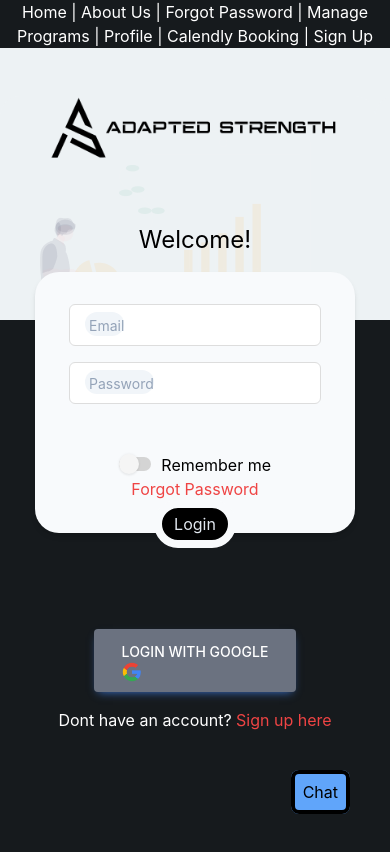
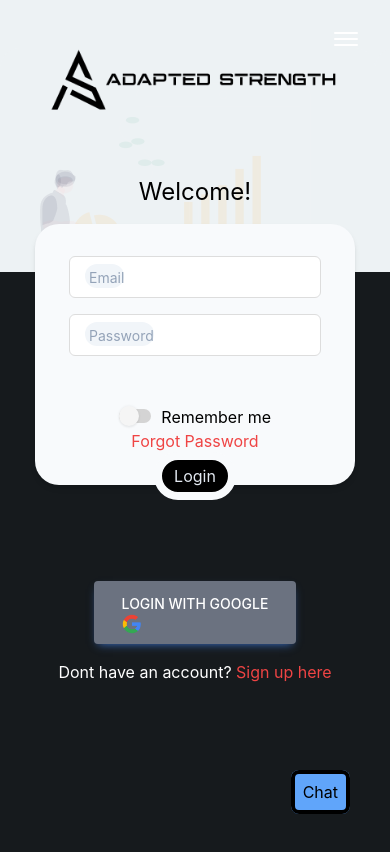
Before and after one commit to kyperbelt/adapted-strength, a React (Create React App) app in the folder frontend/adapted_strength-app/: page /login in a window 390 px wide. Shown: the top 852 px of the page. Built offline with nearby package versions, Linux system fonts and the light colour scheme.

Commit message:
Created hamburger toggle menu. Navbar now slides from right

```diff
--- a/frontend/adapted_strength-app/src/components/navBar.jsx
+++ b/frontend/adapted_strength-app/src/components/navBar.jsx
@@ -6,45 +6,52 @@ Team: TeraBITE
 
 import { AuthApi } from "../api/AuthApi";
 import { useNavigate } from 'react-router-dom';
-
+import React, { useState } from 'react';
 import { Link } from "react-router-dom";
 import StateGuard from "../util/StateGuard";
 
 export default function NavBar() {
   const nav = useNavigate();
+  const [hamburgerOpen, setHamOpen] = useState(false);
 
+  const toggleHammy = () => {
+    setHamOpen(!hamburgerOpen);
+  }
   const onLogOut = async () => {
     // TODO: handle logout errors
     //      right now we just await and dont do nothing about it
     await AuthApi.logout();
     nav("/");
+
   }
+
 
   // TODO: We need to use conditional rendering for nav so that we do not show
   //      certain options when the user is not logged in for example, or if they
   //      dont have the right permissions or are in a wrong state/certain page/step.
   return (
-    <header>
-      <nav className="bg-[#161A1D] text-white">
-        {/* We want to use Link instead of anchor tags when we link internally */}
-        <Link to="/">Home</Link>
-        <span> | </span>
-        <Link to="/about">About Us</Link>
-        <span> | </span>
-        <Link to="/forgot-password">Forgot Password</Link>
-        <span> | </span>
-        <Link to="/program-management">Manage Programs</Link>
-        <span> | </span>
-        <Link to="profile">Profile</Link>
-        <span> | </span>
-        <Link to="/consultations">Calendly Booking</Link>
-        <span> | </span>
-        <Link to="sign-up">Sign Up</Link>
-        <StateGuard state={() => AuthApi.isLoggedIn()}><span> |
-          <button className="ml-1" type="button" onClick={onLogOut}>Log Out</button></span>
-        </StateGuard>
+    <div>
+      <div className={`fixed top-0 right-0 bottom-0 left-0 bg-black opacity-50 z-50 ${hamburgerOpen ? 'block' : 'hidden'}`} onClick={toggleHammy}></div>
+      <nav className={`fixed top-0 right-0 h-full bg-gray-900 text-white w-64 py-8 px-4 transform transition-transform ease-in-out duration-300 ${hamburgerOpen ? 'translate-x-0' : 'translate-x-full'}`}>
+        <div className="flex flex-col">
+
+          <Link to="/" className="py-2 hover:bg-gray-800" onClick={toggleHammy}>Home</Link>
+          <Link to="/about" className="py-2 hover:bg-gray-800" onClick={toggleHammy}>About Us</Link>
+          <Link to="/forgot-password" className="py-2 hover:bg-gray-800" onClick={toggleHammy}>Forgot Password</Link>
+          <Link to="/program-management" className="py-2 hover:bg-gray-800" onClick={toggleHammy}>Manage Programs</Link>
+          <Link to="/profile" className="py-2 hover:bg-gray-800" onClick={toggleHammy}>Profile</Link>
+          <Link to="/consultations" className="py-2 hover:bg-gray-800" onClick={toggleHammy}>Calendly Booking</Link>
+          <Link to="/sign-up" className="py-2 hover:bg-gray-800" onClick={toggleHammy}>Sign Up</Link>
+          {/* Your Log Out button here */}
+        </div>
       </nav>
-    </header>
+      <div className="fixed top-8 right-8 z-50 cursor-pointer" onClick={toggleHammy}>
+        <div className={`w-6 h-0.5 bg-white mb-1 rounded ${hamburgerOpen ? 'transform rotate-45 translate-y-1.5' : ''}`}></div>
+        <div className={`w-6 h-0.5 bg-white mb-1 rounded ${hamburgerOpen ? 'opacity-0' : ''}`}></div>
+        <div className={`w-6 h-0.5 bg-white mb-1 rounded ${hamburgerOpen ? 'transform -rotate-45 -translate-y-1.5' : ''}`}></div>
+      </div>
+
+    </div>
   );
 
 }
```
